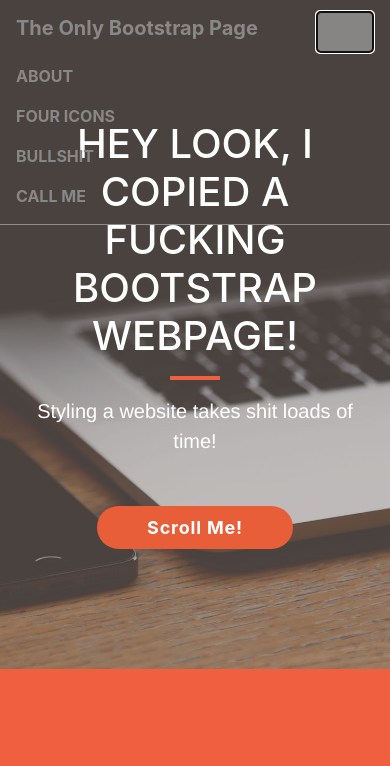
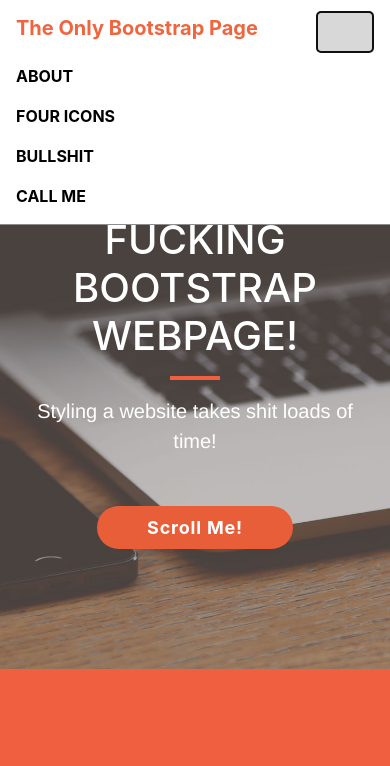
Before and after one commit to XccelerateOrg/FTWD_Web_Day_04, a plain HTML site: page Exercise_A/index.html in a window 390 px wide. Both pictures are taken after a click on the button "Toggle navigation". Shown: the top 766 px of the page. Drawn offline with nearby package versions, Linux system fonts and the light colour scheme; some packages are replaced by stand-ins of ours; a script that the page names is missing.

Commit message:
Exercise

```diff
--- a/Exercise_A/assets/css/style.css
+++ b/Exercise_A/assets/css/style.css
@@ -11,14 +11,6 @@ html{
     border-bottom: 1px solid rgb(141, 141, 141);
 }
 
-.navbar-default.scrolled{
-    background:#ffffff;
-  }
-
-#mainNav{
-color:white;
-
-}
 .navButton{
     color: #888888;
 }
@@ -35,8 +27,29 @@ color:white;
     color: #c4c4c4;
 }
 
+@media (max-width:991px){
+    .navbar-default{
+        background-color:#ffffff;
+    }
+    .navbar-brand{
+        color:rgb(240, 100, 62) ;
+    }
+    .nav-link{
+        color: #000000;
+    }
+}
+
+.navbar-default.scrolled{
+    background:#ffffff;
+  }
+
+#mainNav{
+color:white;
+
+}
+
 .navbar-toggler{
-    background-color: rgba(150, 150, 150, 0.8);
+    background-color: rgba(207, 207, 207, 0.8);
     border: 2px solid #242630
 }
 
```
